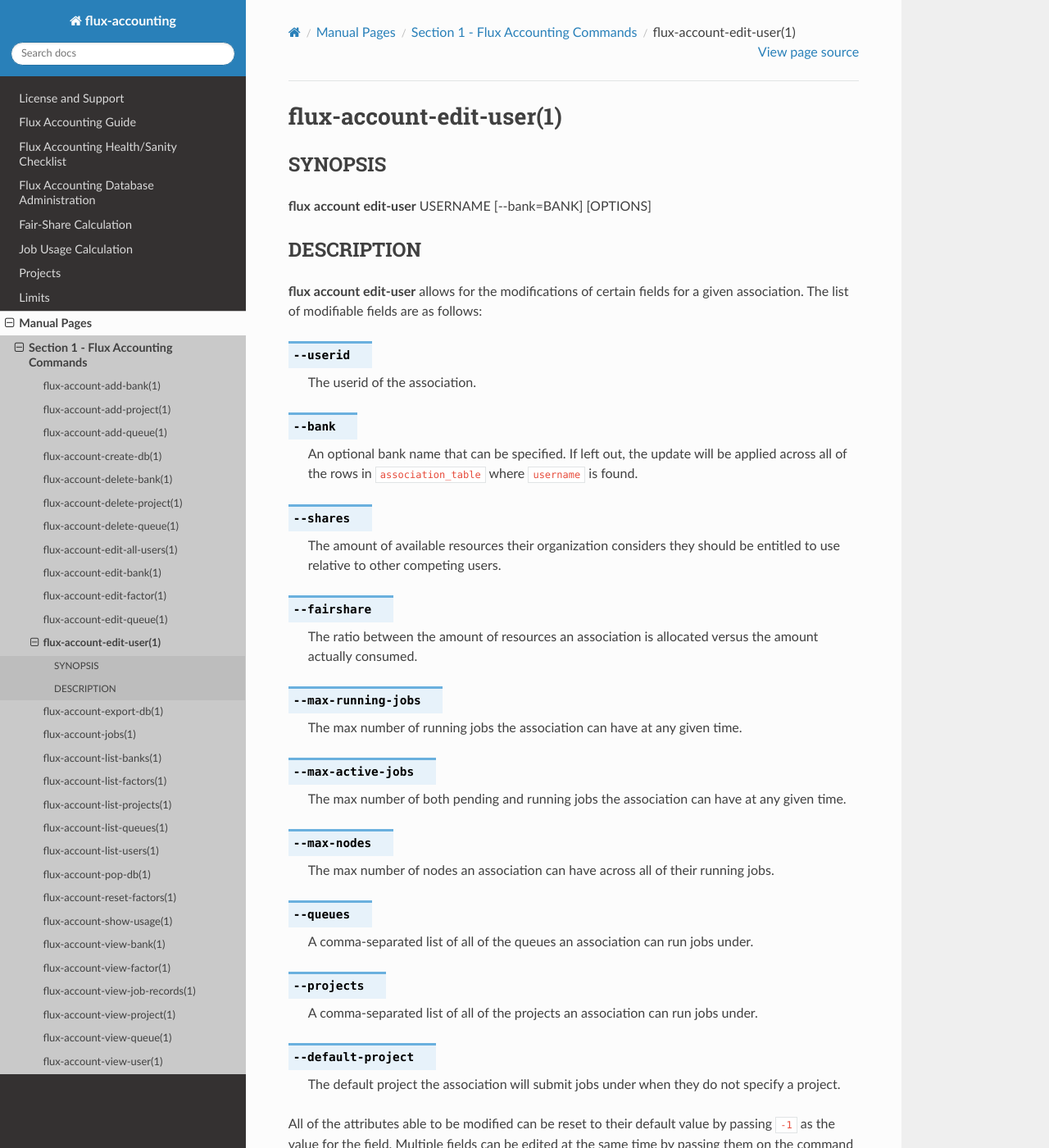
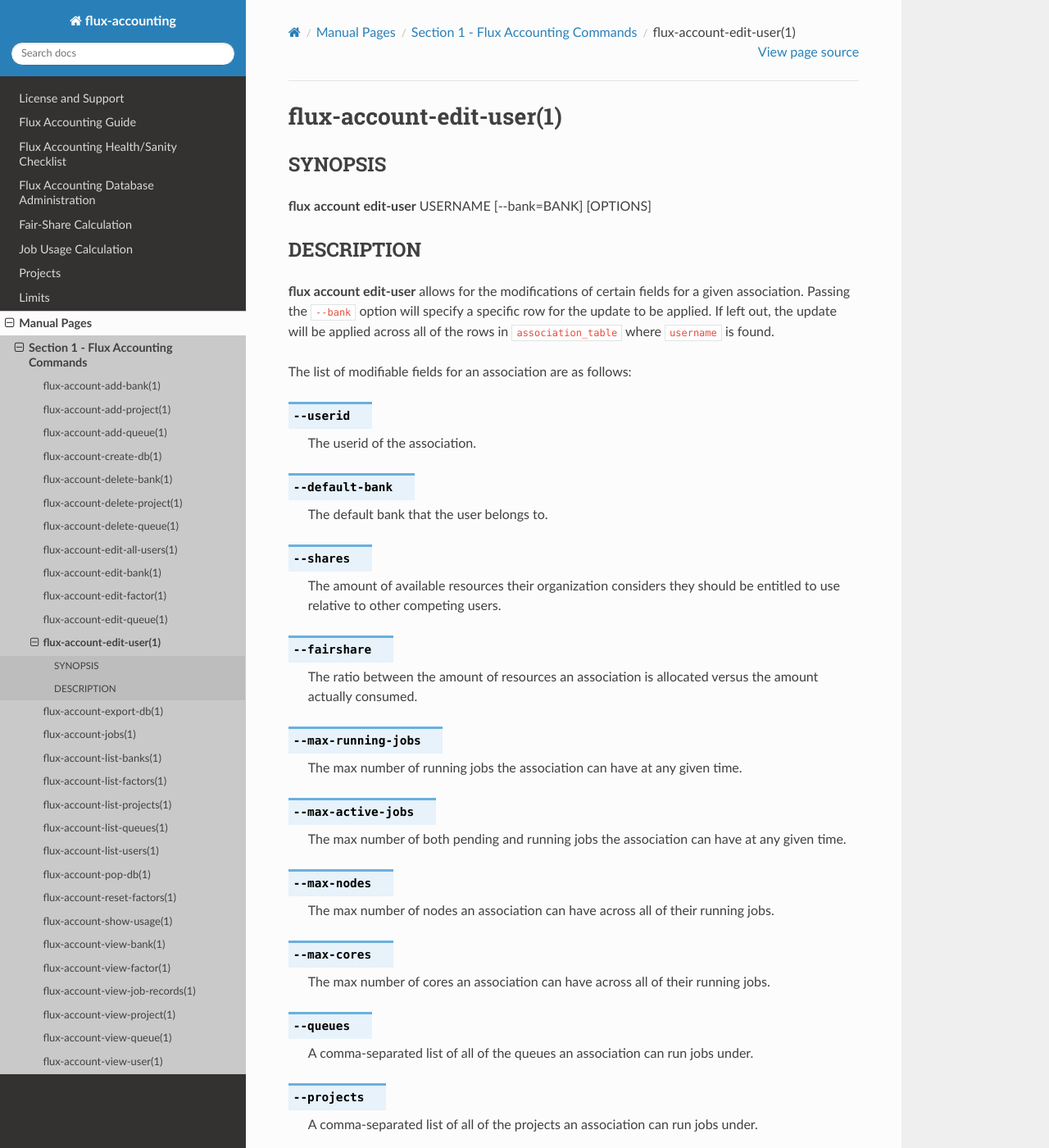
Before and after one commit to flux-framework/flux-accounting, a Sphinx documentation site: the page built from doc/man1/flux-account-edit-user.rst, in a window 1280 px wide and 1400 px high. Shown: the whole window at 82% size. Built offline with Sphinx 7.4.7 and the Read the Docs theme 3.1.0, drawn with Linux system fonts in a browser that asks for light colours; pages that are not in the unit, such as notebooks, are missing from menus.

Commit message:
doc: update man(1) page for edit-user
Problem: The man(1) page for the edit-user command is missing a couple
of optional arguments. It also lists the --bank optional argument as a
modifiable attribute when it really should be listed as an option to
constrict an update to a specific row in association_table.

Update the man(1) page for the edit-user command to add the missing
optional arguments. Move the description of the --bank optional argument
to the top of the page to better clarify what its use is in the command.

```diff
--- a/doc/man1/flux-account-edit-user.rst
+++ b/doc/man1/flux-account-edit-user.rst
@@ -16,17 +16,20 @@ DESCRIPTION
 .. program:: flux account edit-user
 
 :program:`flux account edit-user` allows for the modifications of certain
-fields for a given association. The list of modifiable fields are as follows:
+fields for a given association. Passing the ``--bank`` option will specify a
+specific row for the update to be applied. If left out, the update will be
+applied across all of the rows in ``association_table`` where ``username`` is
+found.
+
+The list of modifiable fields for an association are as follows:
 
 .. option:: --userid
 
     The userid of the association.
 
-.. option:: --bank
+.. option:: --default-bank
 
-    An optional bank name that can be specified. If left out, the update will
-    be applied across all of the rows in ``association_table`` where
-    ``username`` is found.
+    The default bank that the user belongs to.
 
 .. option:: --shares
 
@@ -50,6 +53,11 @@ fields for a given association. The list of modifiable fields are as follows:
 .. option:: --max-nodes
 
     The max number of nodes an association can have across all of their running
+    jobs.
+
+.. option:: --max-cores
+
+    The max number of cores an association can have across all of their running
     jobs.
 
 .. option:: --queues
```
